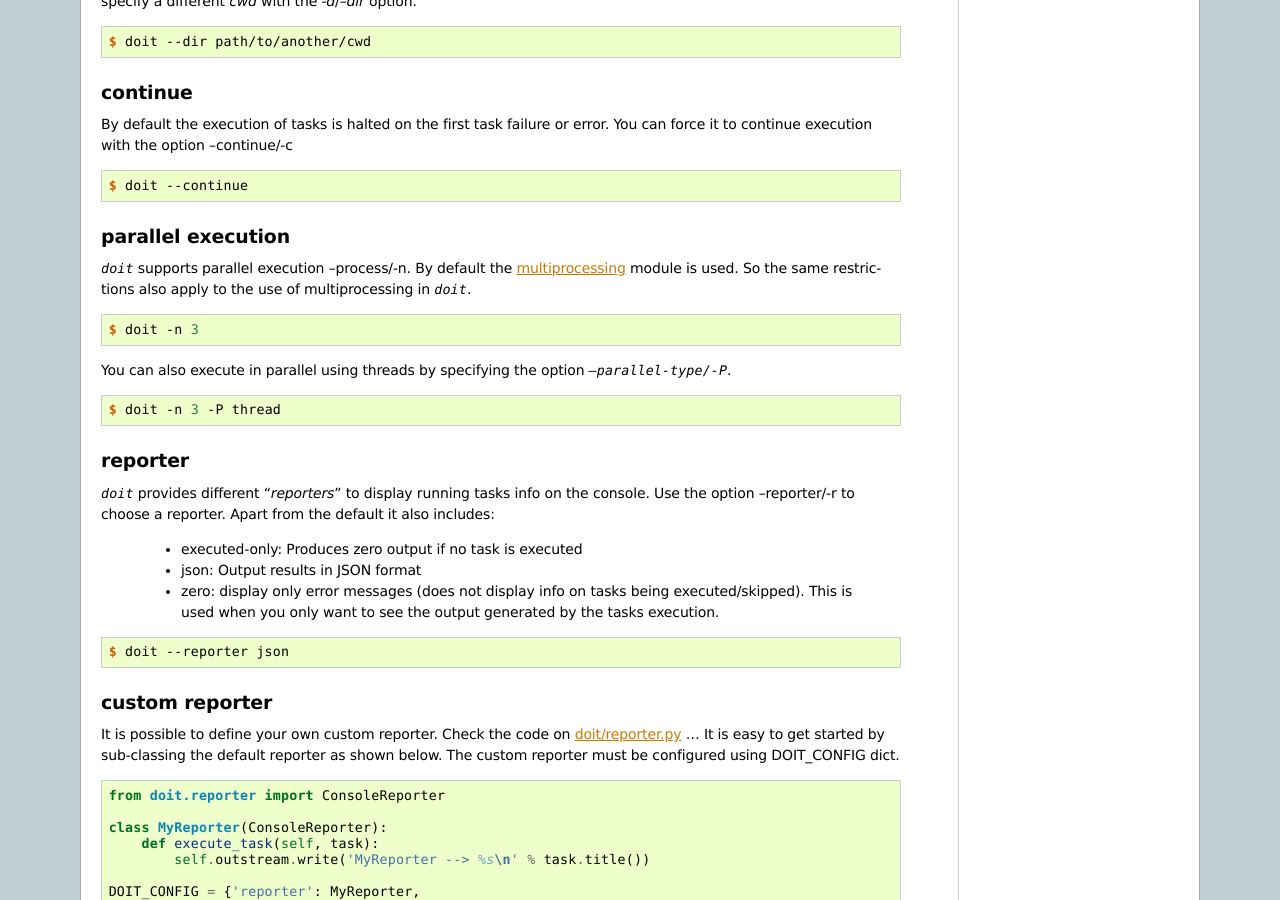
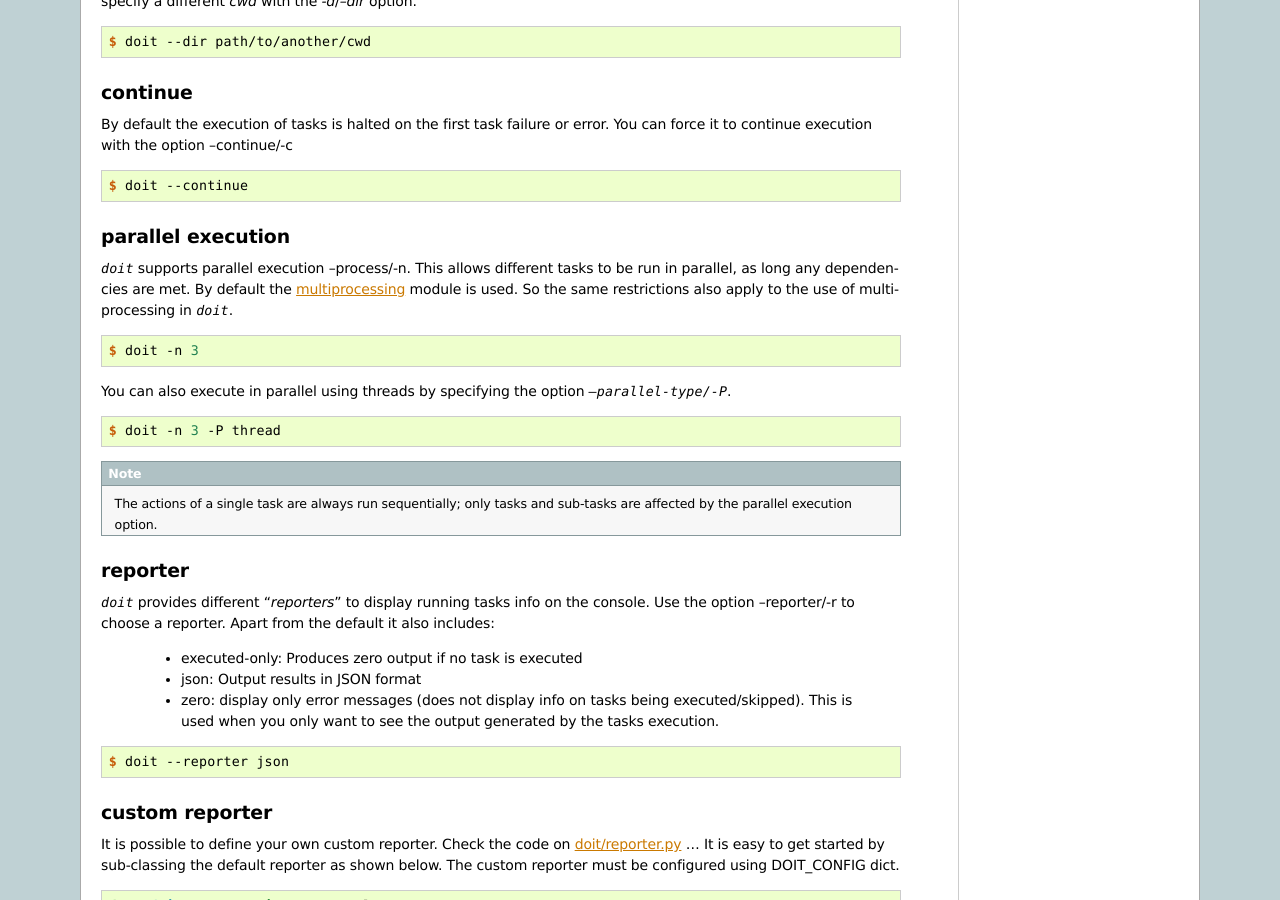
Before and after one commit to pydoit/doit, a Sphinx documentation site: the page built from doc/cmd_run.rst, in a window 1280 px wide and 900 px high, scrolled down 2593 px. Built offline with Sphinx 7.4.7, drawn with Linux system fonts in a browser that asks for light colours.

Commit message:
fix #77 clarify parallel docs. thanks Lindsey Sawatzky

```diff
--- a/doc/cmd_run.rst
+++ b/doc/cmd_run.rst
@@ -164,6 +164,7 @@ parallel execution
 -------------------
 
 `doit` supports parallel execution --process/-n.
+This allows different tasks to be run in parallel, as long any dependencies are met.
 By default the `multiprocessing <http://docs.python.org/library/multiprocessing.html>`_
 module is used.
 So the same restrictions also apply to the use of multiprocessing in `doit`.
@@ -179,6 +180,11 @@ You can also execute in parallel using threads by specifying the option
 
     $ doit -n 3 -P thread
 
+
+.. note::
+
+   The actions of a single task are always run sequentially;
+   only tasks and sub-tasks are affected by the parallel execution option.
 
 .. _reporter:
 
--- a/doc/tasks.rst
+++ b/doc/tasks.rst
@@ -51,6 +51,7 @@ It can optionally define other attributes like `targets`, `file_dep`,
 
 Actions define what the task actually does.
 *Actions* is always a list that can have any number of elements.
+The actions of a task are always run sequentially.
 There 2 basic kinds of `actions`: *cmd-action* and *python-action*.
 The action "result" is used to determine if task execution was successful or not.
 
--- a/dodo.py
+++ b/dodo.py
@@ -114,7 +114,9 @@ def task_spell():
     # spell always return successful code (0)
     # so this checks if the output is empty
     def check_no_output(doc_file):
-        cmd = 'hunspell -l -p doc/dictionary.txt %s'
+        # -l list misspelled words
+        # -p set path of personal dictionary
+        cmd = 'hunspell -l -d en_US -p doc/dictionary.txt %s'
         output = subprocess.check_output(cmd % doc_file, shell=True)
         if len(output) != 0:
             print(output)
```
